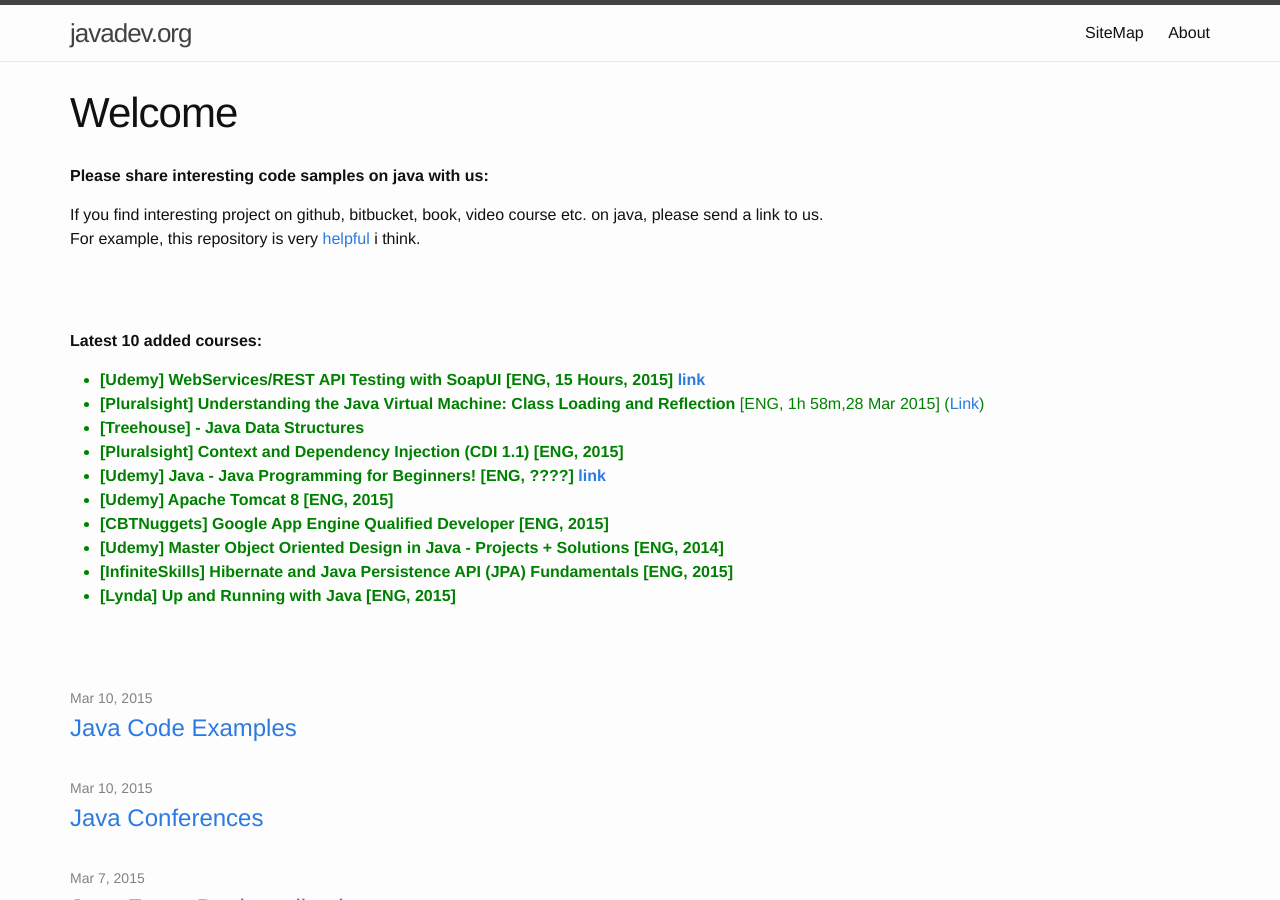
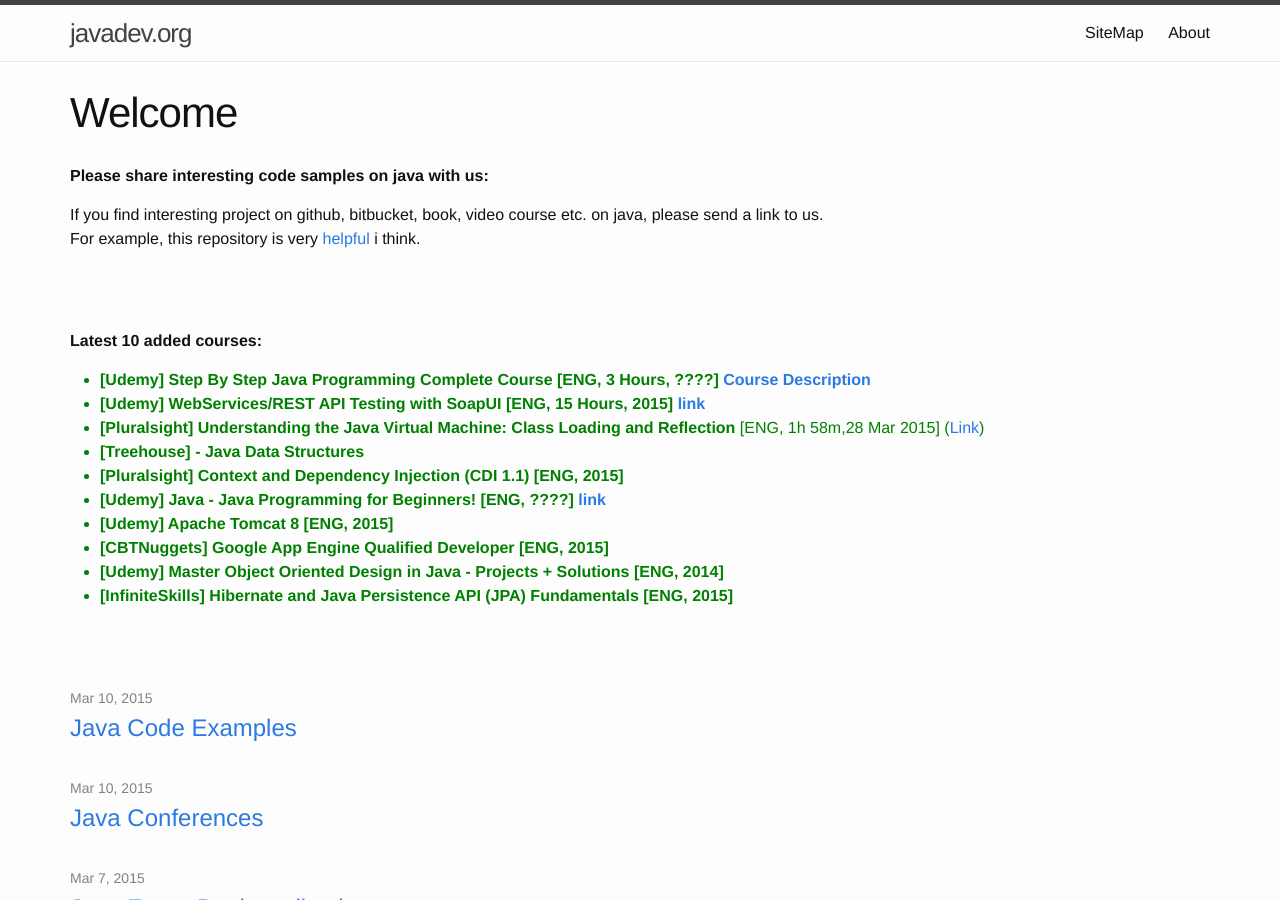
Before and after one commit to webmakaka/javadev.org, a Jekyll site: the page built from website/index.md, in a window 1280 px wide and 900 px high. Built offline with Jekyll 4.4.1, drawn with Linux system fonts in a browser that asks for light colours.

Commit message:
Update index.md

```diff
--- a/website/index.md
+++ b/website/index.md
@@ -15,6 +15,7 @@ For example, this repository is very <a href="https://github.com/iluwatar/java-d
 **Latest 10 added courses:**
 
 <ul>
+<li style="color:green"><strong>[Udemy] Step By Step Java Programming Complete Course [ENG, 3 Hours, ????] <a href="https://www.udemy.com/step-by-step-java-programming-complete-course/">Course Description</a></strong></li>
 <li style="color:green"><strong>[Udemy] WebServices/REST API Testing with SoapUI [ENG, 15 Hours, 2015] <a href="https://www.udemy.com/webservices-testing-with-soap-ui/">link</a></strong></li>
 <li style="color:green"><strong>[Pluralsight] Understanding the Java Virtual Machine: Class Loading and Reflection</strong> [ENG, 1h 58m,28 Mar 2015] (<a href="http://www.pluralsight.com/courses/understanding-java-vm-class-loading-reflection">Link</a>)</li>
 <li style="color:green"><strong>[Treehouse] - Java Data Structures</strong></li>
@@ -24,7 +25,6 @@ For example, this repository is very <a href="https://github.com/iluwatar/java-d
 <li style="color:green"><strong>[CBTNuggets] Google App Engine Qualified Developer [ENG, 2015]</strong></li>
 <li style="color:green"><strong>[Udemy] Master Object Oriented Design in Java - Projects + Solutions [ENG, 2014]</strong></li>
 <li style="color:green"><strong>[InfiniteSkills] Hibernate and Java Persistence API (JPA) Fundamentals [ENG, 2015]</strong></li>
-<li style="color:green"><strong>[Lynda] Up and Running with Java [ENG, 2015]</strong></li>
 </ul>
 
 
```
